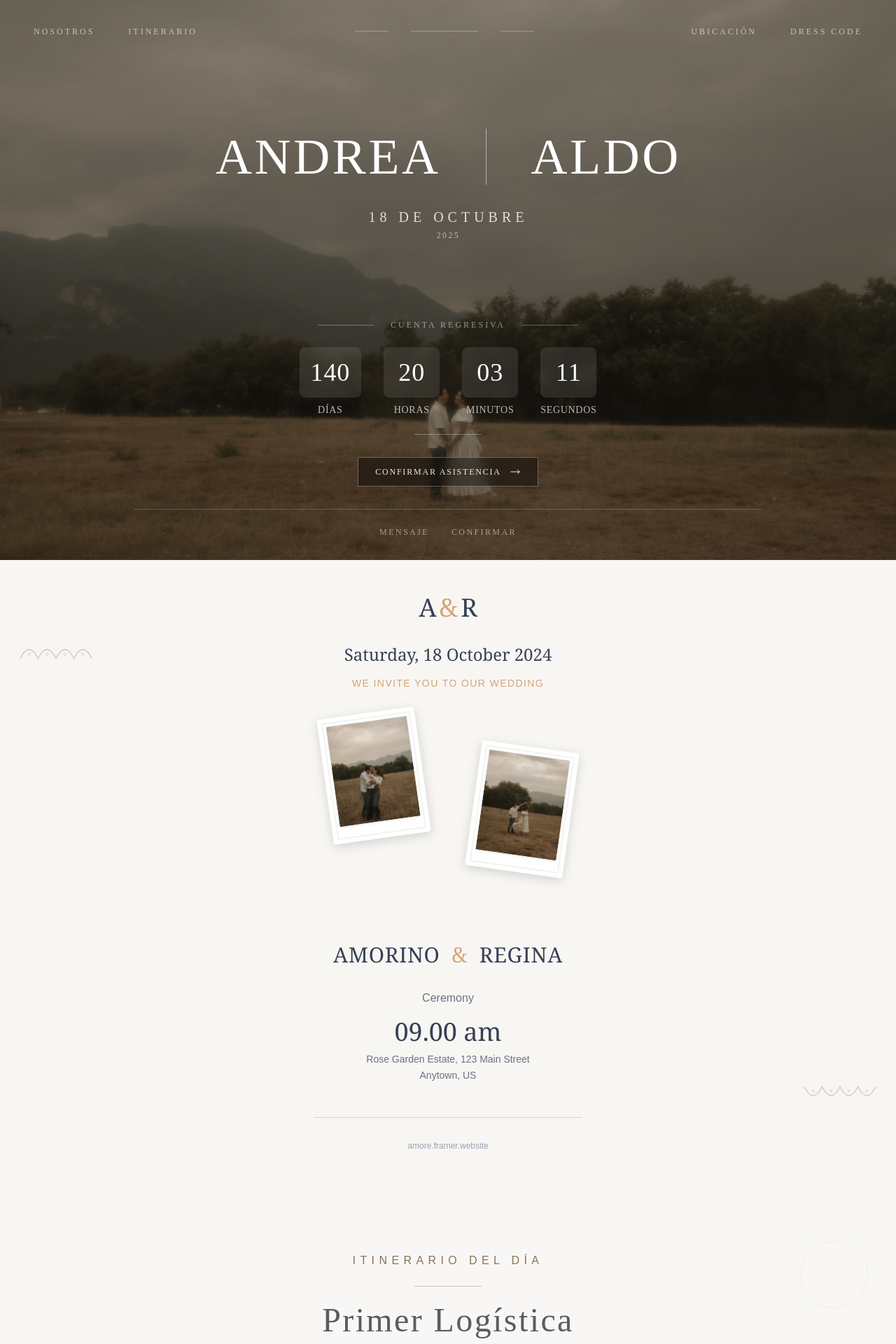
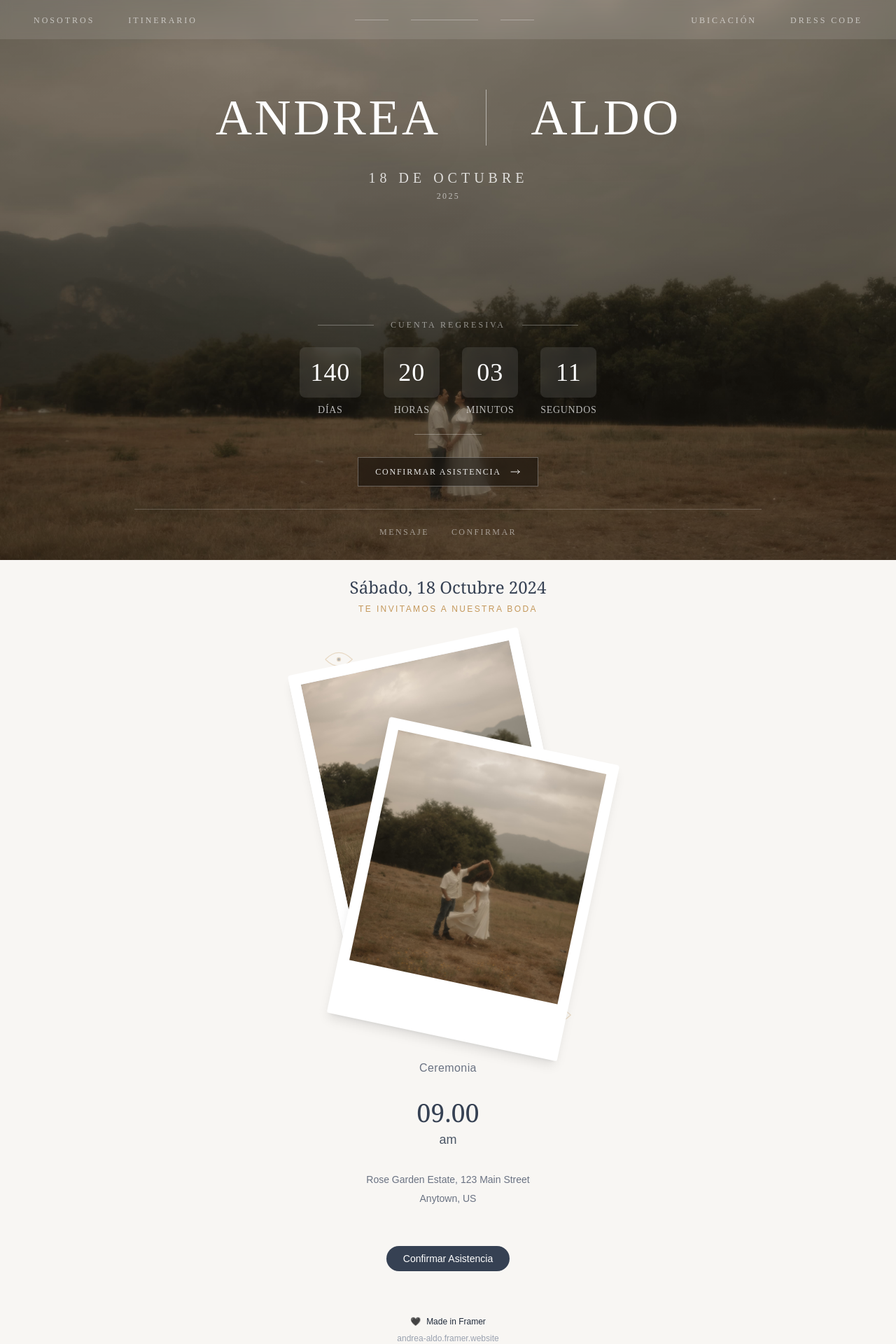
Before and after one commit to AlejoReyna/wedding_invitation, a Next.js app: page / in a window 1280 px wide. Shown: the top 1920 px of the page at 70% size. Built offline with nearby package versions, Linux system fonts and the light colour scheme.

Commit message:
new navbar

```diff
--- a/src/app/components/CoupleSection.tsx
+++ b/src/app/components/CoupleSection.tsx
@@ -1,160 +1,126 @@
-
 "use client"
-import { useEffect, useRef, useState } from 'react';
+import { useState } from 'react';
 import Image from 'next/image';
 
-export default function CoupleSection() {
-  const sectionRef = useRef<HTMLDivElement>(null);
-  const [selectedImage, setSelectedImage] = useState<{ src: string, alt: string, caption: string } | null>(null);
-
-  useEffect(() => {
-    const observer = new IntersectionObserver(
-      (entries) => {
-        entries.forEach((entry) => {
-          if (entry.isIntersecting) {
-            entry.target.classList.add('animate-fade-in-up');
-          }
-        });
-      },
-      {
-        threshold: 0.1,
-        rootMargin: '0px 0px -50px 0px'
-      }
-    );
-
-    const currentRef = sectionRef.current;
-
-    if (currentRef) {
-      observer.observe(currentRef);
-    }
-
-    return () => {
-      if (currentRef) {
-        observer.unobserve(currentRef);
-      }
-    };
-  }, []);
+export default function WeddingInvitation() {
+  const [selectedImage, setSelectedImage] = useState<{ src: string, alt: string } | null>(null);
 
   const photos = [
-    { src: '/p1.JPG', alt: 'Foto 1', caption: 'Nuestro primer encuentro' },
-    { src: '/p2.JPG', alt: 'Foto 2', caption: 'Una tarde perfecta' },
+    { src: '/p1.JPG', alt: 'Andrea & Aldo - Foto 1' },
+    { src: '/p2.JPG', alt: 'Andrea & Aldo - Foto 2' },
   ];
 
-  // Polaroid component
-  const Polaroid = ({ photo, onClick, className = "", style = {} }) => (
+  return (
+    <>
+      <main className="flex min-h-screen flex-col items-center justify-center p-6 bg-[#F8F6F3] text-center">
+        <div className="max-w-sm mx-auto space-y-8">
+
+
+
+          {/* Date */}
+          <div className="space-y-2">
+            <h2 className="text-2xl font-serif text-gray-700 leading-tight">
+              Sábado, 18 Octubre 2024
+            </h2>
+            <p className="text-[#C4985B] text-xs font-light tracking-[0.2em] uppercase">
+              TE INVITAMOS A NUESTRA BODA
+            </p>
+          </div>
+
+          {/* Photo arrangement */}
+          <div className="relative my-12" style={{ height: '540px', width: '100%' }}>
+            {/* Decorative floral corner */}
+            <div className="absolute -top-4 -left-12 w-16 h-16 opacity-30">
+              <svg viewBox="0 0 50 50" className="w-full h-full stroke-[#C4985B]" fill="none">
+                <path d="M10,25 Q25,10 40,25 Q25,40 10,25" strokeWidth="1"/>
+                <circle cx="25" cy="25" r="2" fill="currentColor"/>
+              </svg>
+            </div>
+
+            {/* First photo - rotated left */}
             <div
-      className={`polaroid-card cursor-pointer ${className}`}
-      style={style}
-      onClick={() => onClick(photo)}
+              className="absolute top-0 -left-12 w-84 h-108 cursor-pointer transform -rotate-12 hover:scale-105 transition-transform duration-300 shadow-lg"
+              style={{ width: '336px', height: '432px' }}
+              onClick={() => setSelectedImage(photos[0])}
             >
-      <div className="polaroid-wrapper">
-        <div className="polaroid-image">
+              <div className="w-full h-full bg-white p-4 pt-4 pb-12 rounded-sm">
+                <div className="relative w-full h-84 bg-gray-200 overflow-hidden" style={{ height: '336px' }}>
                   <Image
-            src={photo.src}
-            alt={photo.alt}
+                    src={photos[0].src}
+                    alt={photos[0].alt}
                     fill
                     className="object-cover"
                   />
                 </div>
               </div>
             </div>
-  );
 
-  return (
-    <>
-      <section
-        ref={sectionRef}
-        className="min-h-screen w-full bg-[#F8F6F3] py-12 px-6 opacity-0 relative overflow-hidden"
+            {/* Second photo - rotated right, more separated */}
+            <div
+              className="absolute top-32 -right-16 w-84 h-108 cursor-pointer transform rotate-12 hover:scale-105 transition-transform duration-300 shadow-lg z-10"
+              style={{ width: '336px', height: '432px' }}
+              onClick={() => setSelectedImage(photos[1])}
             >
-        {/* Decorative floral elements */}
-        <div className="absolute top-0 left-0 w-full h-full pointer-events-none">
-          <div className="absolute top-20 left-4 w-32 h-24 opacity-20">
-            <svg viewBox="0 0 100 60" className="w-full h-full fill-[#D4A574]">
-              <path d="M10,40 Q20,20 30,40 Q40,20 50,40 Q60,20 70,40 Q80,20 90,40" stroke="currentColor" strokeWidth="1" fill="none"/>
-              <circle cx="20" cy="35" r="2"/>
-              <circle cx="40" cy="35" r="2"/>
-              <circle cx="60" cy="35" r="2"/>
-              <circle cx="80" cy="35" r="2"/>
-            </svg>
+              <div className="w-full h-full bg-white p-4 pt-4 pb-12 rounded-sm">
+                <div className="relative w-full h-84 bg-gray-200 overflow-hidden" style={{ height: '336px' }}>
+                  <Image
+                    src={photos[1].src}
+                    alt={photos[1].alt}
+                    fill
+                    className="object-cover"
+                  />
                 </div>
-          <div className="absolute bottom-20 right-4 w-32 h-24 opacity-20 rotate-180">
-            <svg viewBox="0 0 100 60" className="w-full h-full fill-[#D4A574]">
-              <path d="M10,40 Q20,20 30,40 Q40,20 50,40 Q60,20 70,40 Q80,20 90,40" stroke="currentColor" strokeWidth="1" fill="none"/>
-              <circle cx="20" cy="35" r="2"/>
-              <circle cx="40" cy="35" r="2"/>
-              <circle cx="60" cy="35" r="2"/>
-              <circle cx="80" cy="35" r="2"/>
+              </div>
+            </div>
+
+            {/* Decorative floral corner bottom right */}
+            <div className="absolute -bottom-4 -right-12 w-16 h-16 opacity-30">
+              <svg viewBox="0 0 50 50" className="w-full h-full stroke-[#C4985B]" fill="none">
+                <path d="M10,25 Q25,10 40,25 Q25,40 10,25" strokeWidth="1"/>
+                <circle cx="25" cy="25" r="2" fill="currentColor"/>
               </svg>
             </div>
           </div>
 
-        <div className="max-w-sm mx-auto relative z-10 text-center">
-          {/* Header with initials */}
-          <div className="mb-8">
-            <h1 className="text-4xl font-serif text-gray-700 mb-2">
-              A<span className="text-[#D4A574] mx-1">&</span>R
-            </h1>
+          {/* Names */}
+
+
+          {/* Event type */}
+          <div>
+            <p className="text-gray-500 text-base tracking-wide">Ceremonia</p>
           </div>
 
-          {/* Date */}
-          <div className="mb-8">
-            <h2 className="text-2xl font-serif text-gray-700 leading-tight">
-              Saturday, 18 October 2024
-            </h2>
-            <p className="text-[#D4A574] text-sm font-light tracking-widest uppercase mt-4">
-              WE INVITE YOU TO OUR WEDDING
-            </p>
+          {/* Time */}
+          <div className="space-y-1">
+            <p className="text-4xl font-serif text-gray-700">09.00</p>
+            <p className="text-lg text-gray-600">am</p>
           </div>
 
-          {/* Photo Collage */}
-          <div className="relative mb-12" style={{ height: '280px' }}>
-            <Polaroid
-              photo={photos[0]}
-              onClick={setSelectedImage}
-              className="absolute top-0 left-4 z-10"
-              style={{
-                transform: 'rotate(-8deg)',
-                width: '140px',
-                height: '180px'
-              }}
-            />
-            <Polaroid
-              photo={photos[1]}
-              onClick={setSelectedImage}
-              className="absolute top-12 right-4 z-20"
-              style={{
-                transform: 'rotate(8deg)',
-                width: '140px',
-                height: '180px'
-              }}
-            />
+          {/* Location */}
+          <div className="space-y-1 text-gray-500 text-sm leading-relaxed">
+            <p>Rose Garden Estate, 123 Main Street</p>
+            <p>Anytown, US</p>
           </div>
 
-          {/* Names */}
-          <div className="mb-8">
-            <h3 className="text-3xl font-serif text-gray-700 tracking-wide">
-              AMORINO <span className="text-[#D4A574] mx-2">&</span> REGINA
-            </h3>
+          {/* Get template button */}
+          <div className="pt-6">
+            <button className="bg-gray-700 text-white px-6 py-2 rounded-full text-sm hover:bg-gray-800 transition-colors">
+              Confirmar Asistencia
+            </button>
           </div>
 
-          {/* Event Details */}
-          <div className="mb-8">
-            <p className="text-gray-500 text-base mb-4">Ceremony</p>
-            <p className="text-4xl font-serif text-gray-700 mb-2">09.00 am</p>
-            <p className="text-gray-500 text-sm leading-relaxed">
-              Rose Garden Estate, 123 Main Street<br/>
-              Anytown, US
-            </p>
+          {/* Footer */}
+          <div className="pt-8 space-y-2">
+            <div className="flex items-center justify-center space-x-2">
+              <span className="text-xs text-gray-400">🖤</span>
+              <span className="text-xs text-gray-800 font-medium">Made in Framer</span>
             </div>
-
-          {/* Bottom watermark area */}
-          <div className="mt-12 pt-8 border-t border-gray-300">
             <p className="text-xs text-gray-400">
-              amore.framer.website
+              andrea-aldo.framer.website
             </p>
           </div>
         </div>
-      </section>
+      </main>
 
       {/* Image Viewer Modal */}
       {selectedImage && (
@@ -164,7 +130,7 @@ export default function CoupleSection() {
         >
           <div className="absolute inset-0 bg-black/70 backdrop-blur-sm" />
 
-          <div className="relative z-10 max-w-4xl w-full max-h-[90vh] animate-modal-in">
+          <div className="relative z-10 max-w-4xl w-full max-h-[90vh]">
             <button
               className="absolute -top-4 -right-4 z-20 bg-white rounded-full p-3 hover:bg-gray-100 transition-colors duration-300 shadow-lg"
               onClick={(e) => {
@@ -191,79 +157,6 @@ export default function CoupleSection() {
           </div>
         </div>
       )}
-
-      <style jsx>{`
-        .polaroid-card {
-          transition: all 0.3s ease;
-        }
-
-        .polaroid-card:hover {
-          transform: scale(1.05) rotate(0deg) !important;
-          z-index: 30;
-        }
-
-        .polaroid-wrapper {
-          width: 100%;
-          height: 100%;
-          background: white;
-          border-radius: 3px;
-          box-shadow:
-            0 4px 15px rgba(0, 0, 0, 0.15),
-            inset 0 0 0 6px white,
-            inset 0 0 0 8px rgba(0,0,0,0.05);
-          padding: 12px 12px 24px 12px;
-          transition: box-shadow 0.3s ease;
-        }
-
-        .polaroid-card:hover .polaroid-wrapper {
-          box-shadow:
-            0 8px 25px rgba(0, 0, 0, 0.25),
-            inset 0 0 0 6px white,
-            inset 0 0 0 8px rgba(0,0,0,0.1);
-        }
-
-        .polaroid-image {
-          position: relative;
-          width: 100%;
-          height: 100%;
-          background: #f5f5f5;
-          overflow: hidden;
-          box-shadow:
-            0 1px 4px rgba(0,0,0,0.1),
-            inset 0 0 0 1px rgba(0,0,0,0.1);
-        }
-
-        @keyframes fade-in-up {
-          0% {
-            opacity: 0;
-            transform: translateY(30px);
-          }
-          100% {
-            opacity: 1;
-            transform: translateY(0);
-          }
-        }
-
-        .animate-fade-in-up {
-          animation: fade-in-up 1s ease-out forwards;
-          opacity: 0;
-        }
-
-        @keyframes modal-in {
-          0% {
-            opacity: 0;
-            transform: scale(0.9) translateY(20px);
-          }
-          100% {
-            opacity: 1;
-            transform: scale(1) translateY(0);
-          }
-        }
-
-        .animate-modal-in {
-          animation: modal-in 0.3s ease-out forwards;
-        }
-      `}</style>
     </>
   );
 }
--- /dev/null
+++ b/src/app/components/Navbar.tsx
@@ -0,0 +1,86 @@
+"use client"
+
+interface NavigationItem {
+  id: string;
+  label: string;
+}
+
+const Navbar = () => {
+  const navigationItems: NavigationItem[] = [
+    { id: 'nosotros', label: 'Nosotros' },
+    { id: 'itinerario', label: 'Itinerario' },
+    { id: 'ubicacion', label: 'Ubicación' },
+    { id: 'dresscode', label: 'Dress Code' },
+    { id: 'mensaje', label: 'Mensaje' },
+    { id: 'rsvp', label: 'Confirmar' }
+  ];
+
+  return (
+    <nav className="fixed top-0 left-0 right-0 z-50 px-6 md:px-12 py-4 bg-white/10 backdrop-blur-sm transition-all duration-300 hover:bg-white/15">
+      <div className="max-w-7xl mx-auto">
+        {/* Desktop Navigation */}
+        <div className="hidden md:flex items-center justify-between">
+          {/* Grupo izquierdo */}
+          <ul className="flex items-center space-x-12">
+            {navigationItems.slice(0, 2).map((item) => (
+              <li key={item.id}>
+                <a
+                  href={`#${item.id}`}
+                  className="text-white/60 hover:text-white text-xs garamond-300 tracking-[0.25em] transition-all duration-500 relative group"
+                >
+                  {item.label.toUpperCase()}
+                  <span className="absolute -bottom-2 left-0 w-0 h-[1px] bg-white group-hover:w-full transition-all duration-500"></span>
+                </a>
+              </li>
+            ))}
+          </ul>
+
+          {/* Centro - Solo líneas decorativas */}
+          <div className="flex items-center space-x-8">
+            <div className="w-12 h-[1px] bg-white/30"></div>
+            <div className="w-24 h-[1px] bg-white/30"></div>
+            <div className="w-12 h-[1px] bg-white/30"></div>
+          </div>
+
+          {/* Grupo derecho */}
+          <ul className="flex items-center space-x-12">
+            {navigationItems.slice(2, 4).map((item) => (
+              <li key={item.id}>
+                <a
+                  href={`#${item.id}`}
+                  className="text-white/60 hover:text-white text-xs garamond-300 tracking-[0.25em] transition-all duration-500 relative group"
+                >
+                  {item.label.toUpperCase()}
+                  <span className="absolute -bottom-2 left-0 w-0 h-[1px] bg-white group-hover:w-full transition-all duration-500"></span>
+                </a>
+              </li>
+            ))}
+          </ul>
+        </div>
+
+        {/* Mobile Navigation */}
+        <div className="md:hidden text-center">
+          <ul className="flex justify-center items-center space-x-6 text-xs">
+            {navigationItems.slice(0, 3).map((item, index) => (
+              <li key={item.id} className="flex items-center">
+                <a href={`#${item.id}`} className="text-white/70 garamond-300 tracking-[0.15em] hover:text-white transition-colors">
+                  {item.label.toUpperCase()}
+                </a>
+                {index < 2 && <span className="text-white/30 ml-6">·</span>}
+              </li>
+            ))}
+          </ul>
+        </div>
+      </div>
+
+      <style jsx>{`
+        .garamond-300 {
+          font-family: 'EB Garamond', serif;
+          font-weight: 300;
+        }
+      `}</style>
+    </nav>
+  );
+};
+
+export default Navbar;
--- a/src/app/page.tsx
+++ b/src/app/page.tsx
@@ -7,19 +7,13 @@ import RSVPSection from './components/RSVPSection';
 import MinimalistFooter from './components/Footer';
 import ItinerarySection from './components/ItinerarySection';
 import CountdownTimer from '../components/CountdownTimer';
+import Navbar from './components/Navbar';
 
 export default function Home() {
-  const navigationItems = [
-    { id: 'nosotros', label: 'Nosotros' },
-    { id: 'itinerario', label: 'Itinerario' },
-    { id: 'ubicacion', label: 'Ubicación' },
-    { id: 'dresscode', label: 'Dress Code' },
-    { id: 'mensaje', label: 'Mensaje' },
-    { id: 'rsvp', label: 'Confirmar' }
-  ];
 
   return (
     <>
+      <Navbar />
       <div
         className="relative flex flex-col min-h-screen overflow-hidden"
         style={{
@@ -32,67 +26,8 @@ export default function Home() {
         {/* Overlay con gradiente más sofisticado */}
         <div className="absolute inset-0 bg-gradient-to-b from-black/15 via-black/25 to-black/35"></div>
 
-        {/* Navegación superior minimalista */}
-        <nav className="relative z-30 px-6 md:px-12 py-8">
-          <div className="max-w-7xl mx-auto">
-            {/* Desktop Navigation */}
-            <div className="hidden md:flex items-center justify-between">
-              {/* Grupo izquierdo */}
-              <ul className="flex items-center space-x-12">
-                {navigationItems.slice(0, 2).map((item) => (
-                  <li key={item.id}>
-                    <a
-                      href={`#${item.id}`}
-                      className="text-white/60 hover:text-white text-xs garamond-300 tracking-[0.25em] transition-all duration-500 relative group"
-                    >
-                      {item.label.toUpperCase()}
-                      <span className="absolute -bottom-2 left-0 w-0 h-[1px] bg-white group-hover:w-full transition-all duration-500"></span>
-                    </a>
-                  </li>
-                ))}
-              </ul>
-
-              {/* Centro - Solo líneas decorativas */}
-              <div className="flex items-center space-x-8">
-                <div className="w-12 h-[1px] bg-white/30"></div>
-                <div className="w-24 h-[1px] bg-white/30"></div>
-                <div className="w-12 h-[1px] bg-white/30"></div>
-              </div>
-
-              {/* Grupo derecho */}
-              <ul className="flex items-center space-x-12">
-                {navigationItems.slice(2, 4).map((item) => (
-                  <li key={item.id}>
-                    <a
-                      href={`#${item.id}`}
-                      className="text-white/60 hover:text-white text-xs garamond-300 tracking-[0.25em] transition-all duration-500 relative group"
-                    >
-                      {item.label.toUpperCase()}
-                      <span className="absolute -bottom-2 left-0 w-0 h-[1px] bg-white group-hover:w-full transition-all duration-500"></span>
-                    </a>
-                  </li>
-                ))}
-              </ul>
-            </div>
-
-            {/* Mobile Navigation */}
-            <div className="md:hidden text-center">
-              <ul className="flex justify-center items-center space-x-6 text-xs">
-                {navigationItems.slice(0, 3).map((item, index) => (
-                  <li key={item.id} className="flex items-center">
-                    <a href={`#${item.id}`} className="text-white/70 garamond-300 tracking-[0.15em] hover:text-white transition-colors">
-                      {item.label.toUpperCase()}
-                    </a>
-                    {index < 2 && <span className="text-white/30 ml-6">·</span>}
-                  </li>
-                ))}
-              </ul>
-            </div>
-          </div>
-        </nav>
-
         {/* Contenido principal - Nombres en la misma fila */}
-        <div className="flex-1 flex flex-col justify-start items-center relative z-10 px-6 pt-16 md:pt-24">
+        <div className="flex-1 flex flex-col justify-start items-center relative z-10 px-6 pt-24 md:pt-32">
 
           {/* Los nombres centrados en la misma fila */}
           <div className="text-center  md:mb-20 animate-fade-in-center">
@@ -155,15 +90,18 @@ export default function Home() {
 
             {/* Enlaces de navegación rápida en footer */}
             <div className="hidden md:flex justify-center items-center space-x-8 mt-8 pt-6 border-t border-white/20">
-              {navigationItems.slice(4).map((item) => (
-                <a
-                  key={item.id}
-                  href={`#${item.id}`}
-                  className="text-white/50 hover:text-white/80 text-xs garamond-300 tracking-[0.2em] transition-colors duration-300"
-                >
-                  {item.label.toUpperCase()}
-                </a>
-              ))}
+              <a
+                href="#mensaje"
+                className="text-white/50 hover:text-white/80 text-xs garamond-300 tracking-[0.2em] transition-colors duration-300"
+              >
+                MENSAJE
+              </a>
+              <a
+                href="#rsvp"
+                className="text-white/50 hover:text-white/80 text-xs garamond-300 tracking-[0.2em] transition-colors duration-300"
+              >
+                CONFIRMAR
+              </a>
             </div>
           </div>
         </div>
```
Lines whose indentation alone changed are shown as unchanged.
